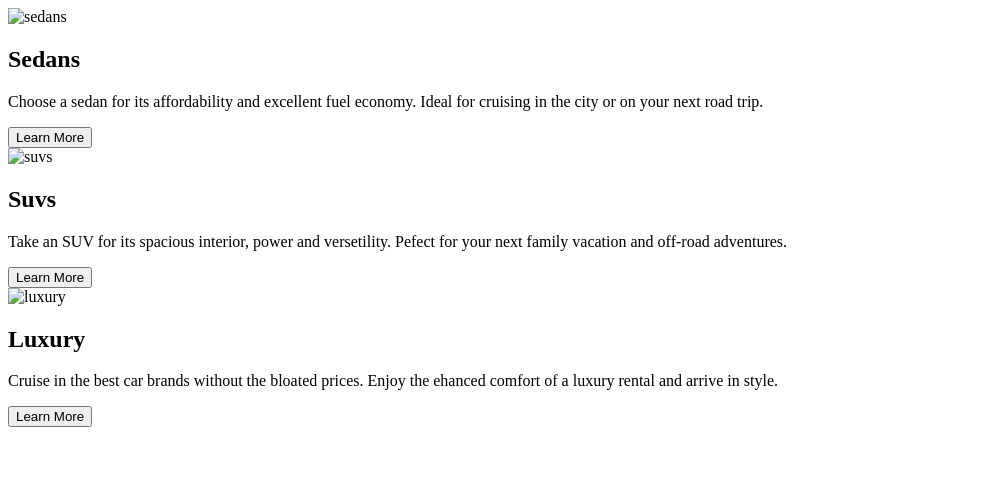
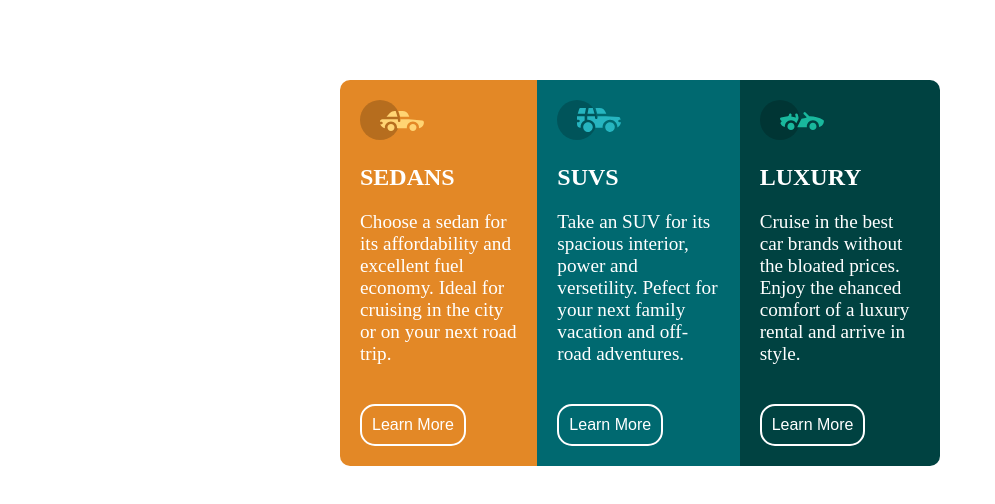
Before and after one commit to Tamunopreye/Preview-Card-Component, a plain HTML site: page index.html in a window 1280 px wide. Shown: the whole page, without its empty margins (0-995 px from the left). Drawn offline with Linux system fonts and the light colour scheme; the site is published under a folder, as on GitHub Pages, so addresses that start at the root find nothing.

Commit message:
Update index.html

```diff
--- a/index.html
+++ b/index.html
@@ -5,13 +5,13 @@
   <meta http-equiv="X-UA-Compatible" content="IE=edge">
   <meta name="viewport" content="width=device-width, initial-scale=1.0">
   <title>preview-card-component</title>
-  <link rel="stylesheet" href="/css/index.css">
+  <link rel="stylesheet" href="css/index.css">
 </head>
 <body>
   <main>
     <div class="container">
       <div class="column col-1">
-        <img src="/images/icon-sedans.svg" alt="sedans">
+        <img src="images/icon-sedans.svg" alt="sedans">
         <h2>Sedans</h2>
         <p>Choose a sedan for its affordability and excellent
           fuel economy. Ideal for cruising in the city or on your next
@@ -19,14 +19,14 @@
           <button>Learn More</button>
       </div>
       <div class="column col-2">
-        <img src="/images/icon-suvs.svg" alt="suvs">
+        <img src="images/icon-suvs.svg" alt="suvs">
         <h2>Suvs</h2>
         <p>Take an SUV for its spacious interior, power and versetility.
           Pefect for your next family vacation and off-road adventures.</p>
           <button>Learn More</button>
       </div>
       <div class="column col-3">
-        <img src="/images/icon-luxury.svg" alt="luxury">
+        <img src="images/icon-luxury.svg" alt="luxury">
         <h2>Luxury</h2>
         <p>Cruise in the best car brands without the bloated prices.
           Enjoy the ehanced comfort of a luxury rental and arrive in style.</p>
```
